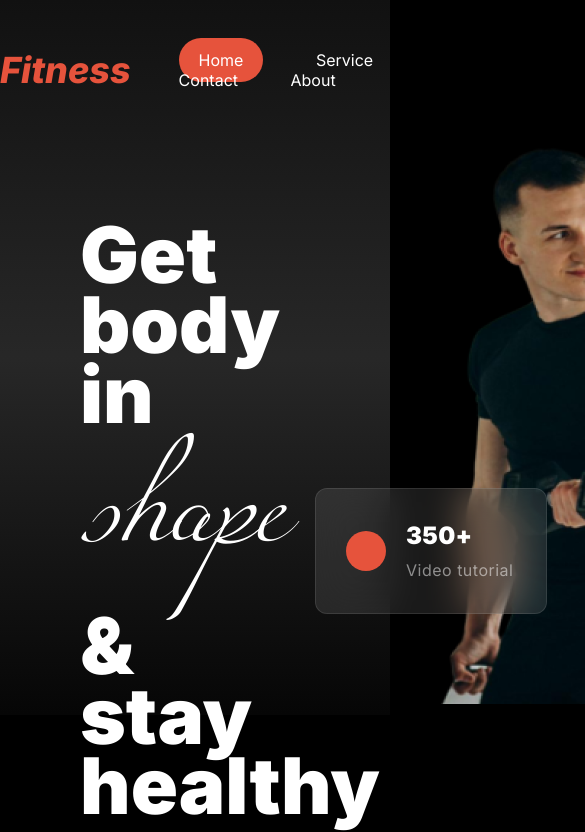
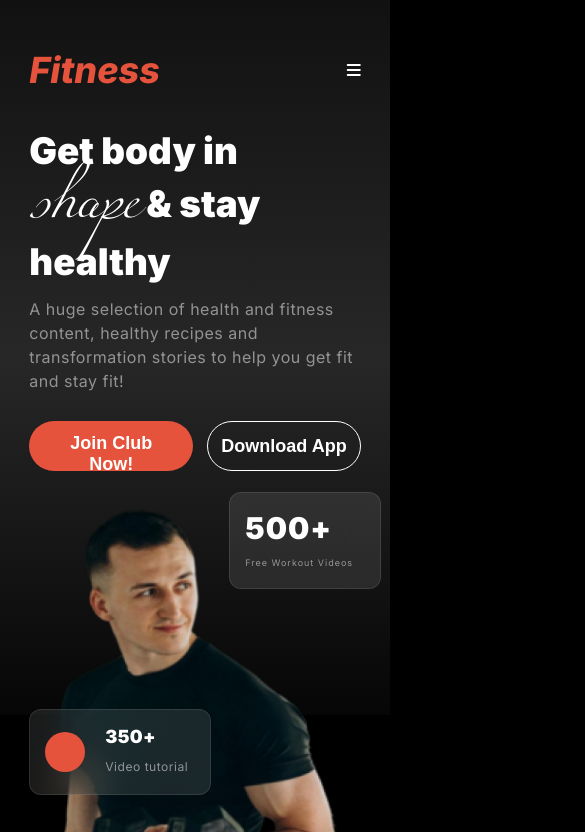
Before and after one commit to raufurislam/Assignment-2-raufur, a plain HTML site: page index.html in a window 390 px wide. Shown: the top 832 px of the page, 585 px wide, since content can reach past the window. Drawn offline with Linux system fonts and the light colour scheme.

Commit message:
responsive small device on top 2 section

```diff
--- a/index.html
+++ b/index.html
@@ -5,6 +5,10 @@
     <meta name="viewport" content="width=device-width, initial-scale=1.0" />
     <title>Assignment-2-Raufur</title>
     <link rel="stylesheet" href="./styles.css" />
+    <script
+      src="https://kit.fontawesome.com/c67cdd3601.js"
+      crossorigin="anonymous"
+    ></script>
   </head>
   <body class="inter-normal">
     <main>
@@ -18,11 +22,14 @@
             <a href="">Contact</a>
             <a href="">About</a>
           </div>
+          <div class="navbar-icon"><i class="fa-solid fa-bars"></i></div>
         </nav>
         <div class="banner display-flex container-1">
           <div class="banner-text-content">
             <h1>
-              Get body in <span class="miama-font">shape</span> & stay healthy
+              Get body in <br /><span class="miama-font">shape</span> & stay
+              <br />
+              healthy
             </h1>
             <p class="theme-color-2">
               A huge selection of health and fitness content, healthy recipes
@@ -91,6 +98,20 @@
         </div>
       </div>
       <!-- Change Your Habits starts -->
+      <!-- Run an Extra Mile Easily starts -->
+      <div class="extra-mile-container container display-flex">
+        <div class="extra-mile-text-content">
+          <h1>Run an Extra Mile Easily</h1>
+          <p>
+            We believe fitness should be accessible to everyone, everywhere,
+            regardless of income or access to a gym. With hundreds of
+            professional workouts.
+          </p>
+          <button class="btn-2">Join Now</button>
+        </div>
+        <div class="extra-mile-img"><img src="" alt="" /></div>
+      </div>
+      <!-- Run an Extra Mile Easily ends -->
     </main>
   </body>
 </html>
--- a/styles.css
+++ b/styles.css
@@ -104,6 +104,10 @@ p {
   margin-left: 48px;
   color: rgb(255, 255, 255);
 }
+.navbar-icon {
+  color: white;
+  display: none;
+}
 .banner {
   justify-content: space-between;
   gap: 1rem;
@@ -146,7 +150,7 @@ p {
 }
 .btn-container {
   margin-top: 28px;
-  gap: 20px;
+  gap: 14px;
 }
 .text-block-1 {
   width: 170px;
@@ -239,3 +243,114 @@ p {
 .habit-img-content h3 {
 }
 /* change-habits starts */
+/* Run an Extra Mile Easily starts */
+.extra-mile-container {
+  max-width: 960px;
+  padding: 50px;
+  border: 2px solid rgb(0, 255, 106);
+  text-align: left;
+  border-radius: 18px;
+  background: rgb(34, 34, 34);
+  margin-top: 120px;
+}
+.extra-mile-text-content {
+  width: 50%;
+  border: 2px solid blue;
+}
+.extra-mile-img {
+  width: 366px;
+  height: 312px;
+  border: 2px solid red;
+  width: 50%;
+}
+/* Run an Extra Mile Easily ends */
+
+@media screen and (max-width: 576px) {
+  .container {
+    max-width: 85%;
+  }
+  .container-1 {
+    max-width: 85%;
+    margin-top: 52px;
+    /* border: 2px solid red; */
+  }
+  .banner,
+  .habit-img-container {
+    flex-direction: column;
+  }
+  .nav-item {
+    display: none;
+  }
+  .navbar-icon {
+    display: block;
+  }
+  .banner-text-content {
+    max-width: 100%;
+    margin: 0 auto;
+    margin-left: 0px;
+  }
+  .banner-text-content h1 {
+    font-size: 2.3rem;
+    line-height: 40%;
+  }
+  .miama-font {
+    font-family: miama-font;
+    font-size: 80px;
+    line-height: 120%;
+    font-weight: 400;
+  }
+  .banner-image-content {
+    max-width: 100%;
+    /* border: 2px solid blue; */
+    width: 100%;
+    position: relative;
+    margin: 0;
+  }
+  .banner-image-content img {
+    position: relative;
+    width: 100%;
+    /* border: 2px solid green; */
+    margin: 0 auto;
+    justify-content: center;
+    align-items: center;
+  }
+  .text-block-1 {
+    width: 120px;
+    height: auto;
+    margin-top: -550px;
+    margin-left: 200px;
+    /* border: 2px solid red; */
+    padding: 15px;
+  }
+  .text-block-1 h2 {
+    font-size: 30px;
+  }
+  .text-block-1 p {
+    font-size: 9px;
+  }
+  .text-block-2 {
+    width: 150px;
+    height: auto;
+    padding: 15px;
+    margin-top: 120px;
+    margin-left: 0px;
+  }
+  .text-block-2 h2 {
+    font-size: 18.14px;
+    font-weight: 900;
+  }
+  .text-block-2 p {
+    font-size: 12.1px;
+    font-weight: 400;
+  }
+  .change-habits-container {
+    margin-top: 400px;
+  }
+  .habit-img-container {
+    margin-top: 40px;
+  }
+  .habit-img-box {
+    margin-top: 10px;
+    margin: 0 auto;
+  }
+}
```
